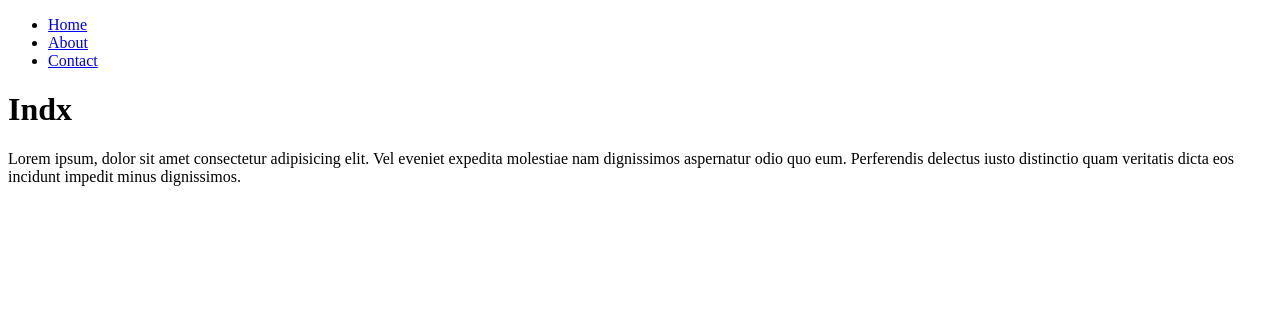
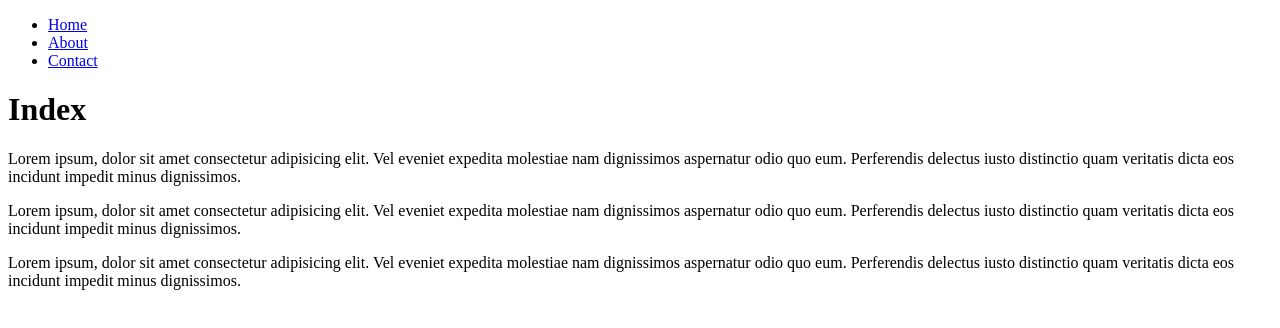
Before and after one commit to sononeanup03/Httpserveranup, a website: page pages/index.html in a window 1280 px wide. Drawn offline with Linux system fonts and the light colour scheme.

Commit message:
changes in index.html commit

```diff
--- a/pages/index.html
+++ b/pages/index.html
@@ -11,7 +11,11 @@
         <li><a href="/about">About</a></li>
         <li><a href="/contact">Contact</a></li>
     </ul>
-    <h1>Indx</h1>
+    <h1>Index</h1>
+    <p>Lorem ipsum, dolor sit amet consectetur adipisicing elit. Vel eveniet expedita molestiae nam dignissimos aspernatur odio quo eum.
+         Perferendis delectus iusto distinctio quam veritatis dicta eos incidunt impedit minus dignissimos.</p>
+    <p>Lorem ipsum, dolor sit amet consectetur adipisicing elit. Vel eveniet expedita molestiae nam dignissimos aspernatur odio quo eum.
+         Perferendis delectus iusto distinctio quam veritatis dicta eos incidunt impedit minus dignissimos.</p>
     <p>Lorem ipsum, dolor sit amet consectetur adipisicing elit. Vel eveniet expedita molestiae nam dignissimos aspernatur odio quo eum.
          Perferendis delectus iusto distinctio quam veritatis dicta eos incidunt impedit minus dignissimos.</p>
 </body>
```
